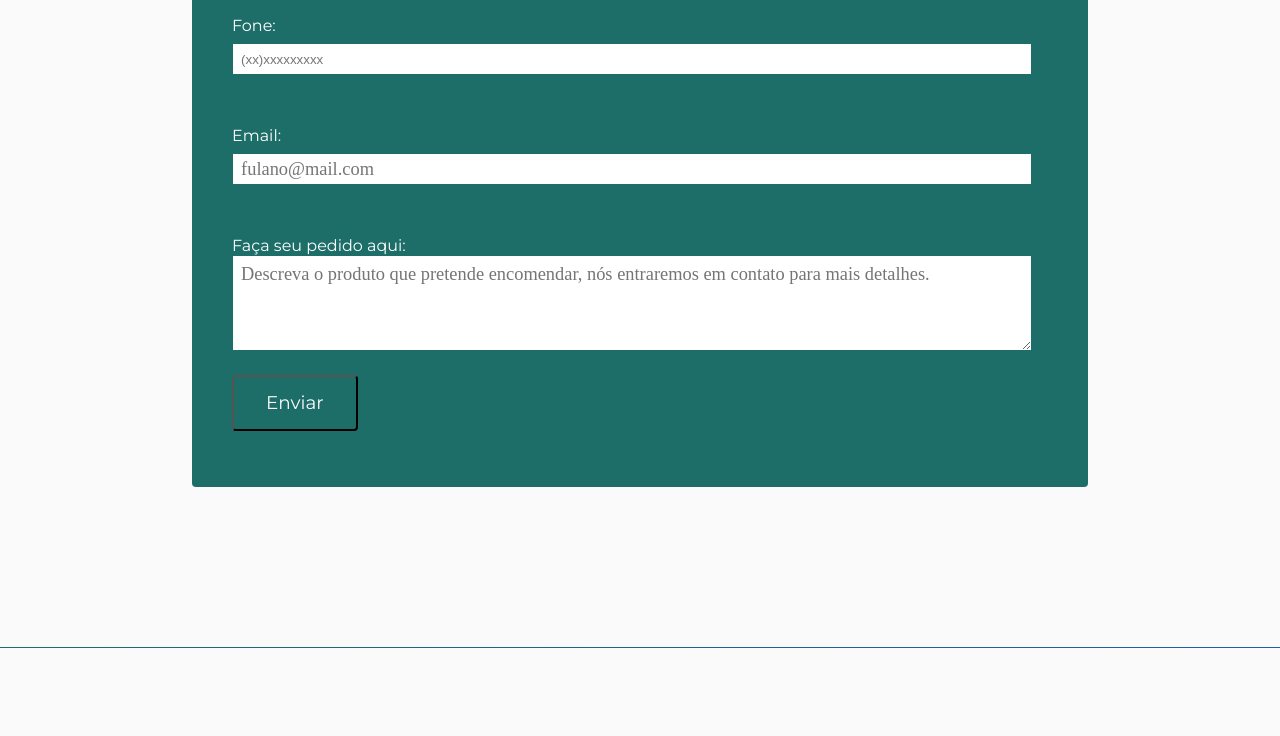
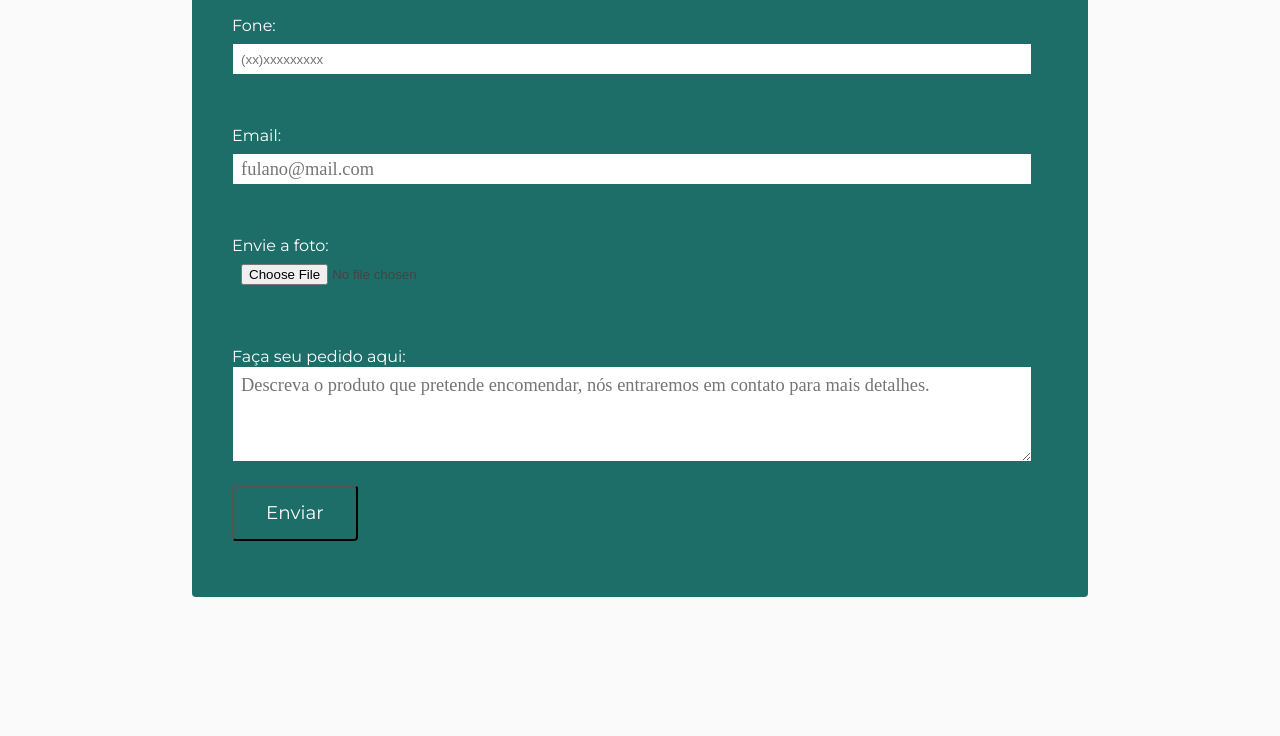
Before and after one commit to Gabriela-SD/Gabriela-SD.github.io, a plain HTML site: page index.html in a window 1280 px wide. Shown: the part 2673-3409 px from the top of the page. Drawn offline with nearby package versions, Linux system fonts and the light colour scheme; files whose address does not match are found by name.

Commit message:
inclusão de input no form para envio de arquivos

```diff
--- a/index.html
+++ b/index.html
@@ -167,7 +167,13 @@
         <div class="container grid">
           <p class="txtServices">Faça sua encomenda preenchendo os campos a seguir ou entre em <a href="#contact">contato</a> com a gente!</p> <p>Os dados informados serão utilizados exclusivamente para contato sobre as encomendas. </p>
 
-          <form name="myform" id="myform" action="https://formsubmit.co/ateliedabubu@gmail.com" method="POST">
+          <form
+          name="myform"
+          id="myform"
+          action="https://formsubmit.co/ateliedabubu@gmail.com"
+          method="POST"
+          enctype="multipart/form-data">
+
             <div class="form-input">
               <label for="nome">Nome: </label>
               <input
@@ -177,18 +183,24 @@
                 placeholder="Ex: Fulano da Silva"
                 required="required"
                 name="nome"
+
               />
             </div>
             <div class="form-input">
-              <label for="fone"> Fone: </label>
-           <input type="phone" name="fone" required="required" placeholder="(xx)xxxxxxxxx" onkeyup="
+            <label for="fone"> Fone: </label>
+            <input
+            type="phone"
+            name="fone"
+            required="required"
+            placeholder="(xx)xxxxxxxxx" onkeyup="
                 var fone = this.value;
                 if (fone.match(/^\d{2}$/) !== null) {
                    this.value = '(' + fone + ')';
                } else if (fone.match(/^\d{5}\-\d{4}$/) !== null) {
                    this.value = fone + '-';
                 }
-                " maxlength="13">
+                " maxlength="13"
+                >
             </div>
             <div class="form-input">
               <label for="email"> Email: </label>
@@ -199,18 +211,27 @@
                 placeholder="fulano@mail.com"
                 name="email"
                 required="required"
+
               />
+            </div>
+            <div class="form-input">
+              <label for="file"> Envie a foto: </label>
+              <input
+              type="file"
+              name="attachment"
+              accept="image/png, image/jpeg" >
+
             </div>
             <div class="form-input">
               <label for="email"> Faça seu pedido aqui: </label>
               <textarea class="txt-place" placeholder="Descreva o produto que pretende encomendar, nós entraremos em contato para mais detalhes."
-              name="mensagem" required="required"></textarea>
+              name="mensagem"></textarea>
             </div>
             <div class='form-input' >
             <button type="submit" form="myform">Enviar</button></div>
             <div>
             <input type="hidden" name="_next" value="https://gabriela-sd.github.io/email.html">
-            <input type = "hidden" name = "_autoresponse" value = "recebemos sua mensagem em breve entraremos em contato. (retorno de resposta em até 24)">
+            <input type = "hidden" name = "_autoresponse" value = "recebemos sua mensagem em breve entraremos em contato. (retorno de resposta em até 24 horas)">
             <input type = "hidden" name = "_cc" value = "gabriela.deamatis@gmail.com"></div>
 
           </form>
```
Also changed, not shown: galeria.html (+3 -0 lines), Img/galeria/floresb.jpg (added).
